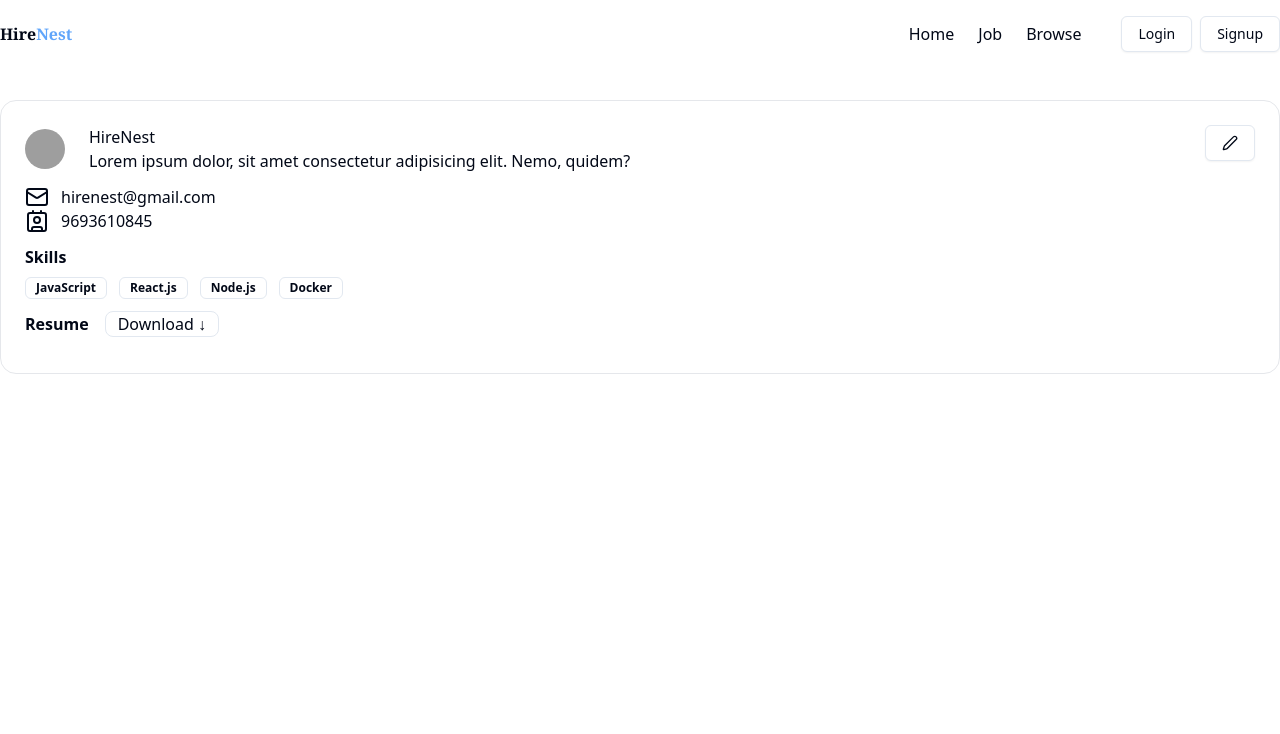
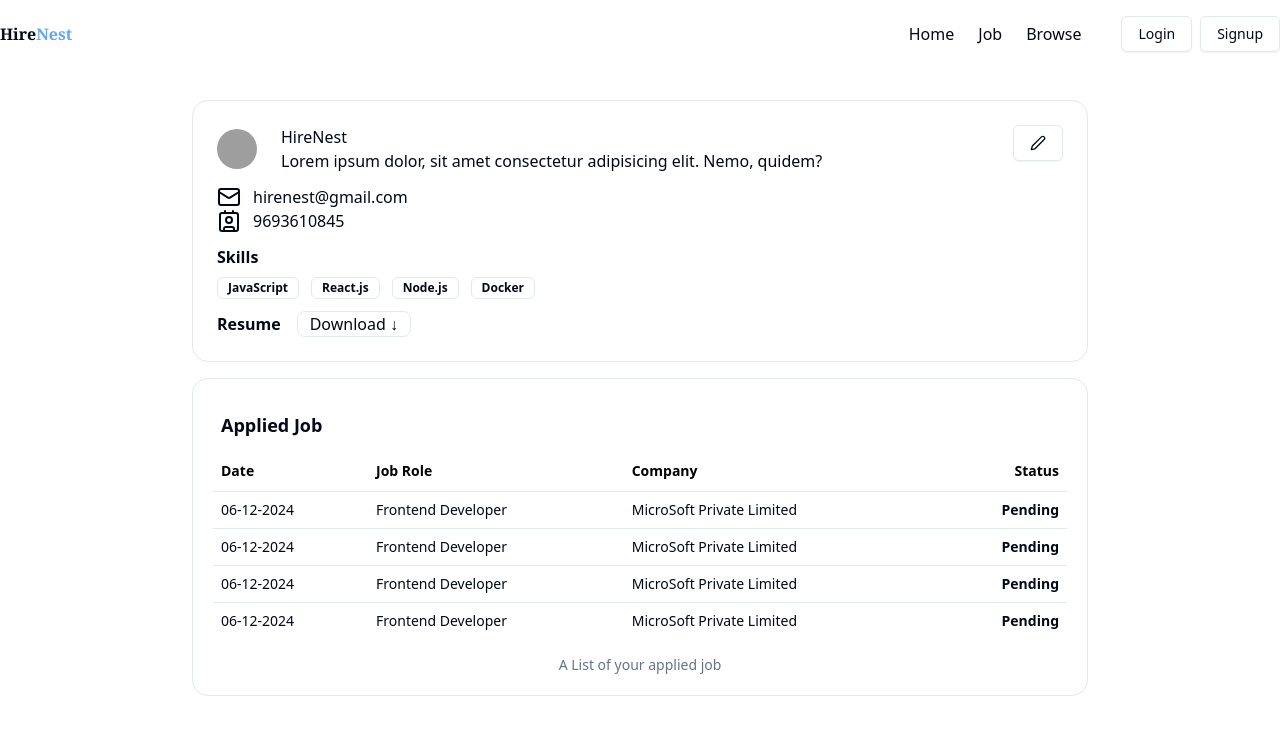
Before and after one commit to sidhantrajput1/HireNest, a React (Vite) app in the folder frontend/: page /profile in a window 1280 px wide. Shown: the top 734 px of the page. Built offline with nearby package versions, Linux system fonts and the light colour scheme; grey boxes are pictures that could not be loaded.

Commit message:
applied job table

```diff
--- /dev/null
+++ b/frontend/src/components/AppliedJobTable.jsx
@@ -0,0 +1,41 @@
+import {
+  Table,
+  TableBody,
+  TableCaption,
+  TableCell,
+  TableHead,
+  TableHeader,
+  TableRow,
+} from "./ui/table";
+
+function AppliedJobTable() {
+  return (
+    <div>
+      <Table>
+        <TableCaption>A List of your applied job</TableCaption>
+        <TableHeader>
+          <TableRow>
+            <TableHead className="font-bold text-black">Date</TableHead>
+            <TableHead className="font-bold text-black">Job Role</TableHead>
+            <TableHead className="font-bold text-black">Company</TableHead>
+            <TableHead className="text-right font-bold text-black">Status</TableHead>
+          </TableRow>
+        </TableHeader>
+        <TableBody>
+            {
+                [1, 2, 3, 4].map((item, idx) => (
+                    <TableRow key={idx}>
+                        <TableCell>06-12-2024</TableCell>
+                        <TableCell>Frontend Developer</TableCell>
+                        <TableCell>MicroSoft Private Limited</TableCell>
+                        <TableCell className="text-right font-bold">Pending</TableCell>
+                    </TableRow>
+                ))
+            }
+        </TableBody>
+      </Table>
+    </div>
+  );
+}
+
+export default AppliedJobTable;
--- a/frontend/src/components/Profile.jsx
+++ b/frontend/src/components/Profile.jsx
@@ -3,15 +3,16 @@ import { NavBar } from "./shared/NavBar";
 import { Avatar, AvatarImage } from "./ui/avatar";
 import { Button } from "./ui/button";
 import { Badge } from "./ui/badge";
+import AppliedJobTable from "./AppliedJobTable";
 
 const skills = ["JavaScript", " React.js", "Node.js", "Docker"];
 
 function Profile() {
-  const isResume = true
+  const isResume = true;
   return (
     <>
       <NavBar />
-      <div className="max-w-7xl mx-auto bg-white border border-gray-200 p-6 mt-12 rounded-2xl">
+      <div className="max-w-4xl mx-auto bg-white border border-gray-200 p-6 mt-12 rounded-2xl">
         <div className="flex flex-col gap-3 justify-center">
           <div className="flex justify-between">
             <div className="flex gap-6 items-center">
@@ -24,8 +25,8 @@ function Profile() {
               <div>
                 <h1>HireNest</h1>
                 <p>
-                Lorem ipsum dolor, sit amet consectetur adipisicing elit. Nemo,
-                quidem?
+                  Lorem ipsum dolor, sit amet consectetur adipisicing elit.
+                  Nemo, quidem?
                 </p>
               </div>
             </div>
@@ -56,14 +57,24 @@ function Profile() {
           </div>
           <div className="flex gap-4 items-center">
             <h2 className="font-bold">Resume</h2>
-          {
-            isResume ? <a className="font-normal px-3 py-1/5 border rounded-lg " target="blank" href="https://github.com/sidhantrajput1">Download <span>&darr;</span></a> : "Provde your resume"
-          }
-        </div>
-        <div className="">
-          {}
+            {isResume ? (
+              <a
+                className="font-normal px-3 py-1/5 border rounded-lg "
+                target="blank"
+                href="https://github.com/sidhantrajput1"
+              >
+                Download <span>&darr;</span>
+              </a>
+            ) : (
+              "Provde your resume"
+            )}
           </div>
         </div>
+      </div>
+      <div className="max-w-4xl mx-auto bg-white border rounded-2xl mt-4 p-5 ">
+        <h1 className="font-bold pl-2 my-3 text-lg">Applied Job</h1>
+
+        <AppliedJobTable />
       </div>
     </>
   );
--- /dev/null
+++ b/frontend/src/components/ui/table.jsx
@@ -0,0 +1,86 @@
+import * as React from "react"
+
+import { cn } from "@/lib/utils"
+
+const Table = React.forwardRef(({ className, ...props }, ref) => (
+  <div className="relative w-full overflow-auto">
+    <table
+      ref={ref}
+      className={cn("w-full caption-bottom text-sm", className)}
+      {...props} />
+  </div>
+))
+Table.displayName = "Table"
+
+const TableHeader = React.forwardRef(({ className, ...props }, ref) => (
+  <thead ref={ref} className={cn("[&_tr]:border-b", className)} {...props} />
+))
+TableHeader.displayName = "TableHeader"
+
+const TableBody = React.forwardRef(({ className, ...props }, ref) => (
+  <tbody
+    ref={ref}
+    className={cn("[&_tr:last-child]:border-0", className)}
+    {...props} />
+))
+TableBody.displayName = "TableBody"
+
+const TableFooter = React.forwardRef(({ className, ...props }, ref) => (
+  <tfoot
+    ref={ref}
+    className={cn("border-t bg-muted/50 font-medium [&>tr]:last:border-b-0", className)}
+    {...props} />
+))
+TableFooter.displayName = "TableFooter"
+
+const TableRow = React.forwardRef(({ className, ...props }, ref) => (
+  <tr
+    ref={ref}
+    className={cn(
+      "border-b transition-colors hover:bg-muted/50 data-[state=selected]:bg-muted",
+      className
+    )}
+    {...props} />
+))
+TableRow.displayName = "TableRow"
+
+const TableHead = React.forwardRef(({ className, ...props }, ref) => (
+  <th
+    ref={ref}
+    className={cn(
+      "h-10 px-2 text-left align-middle font-medium text-muted-foreground [&:has([role=checkbox])]:pr-0 [&>[role=checkbox]]:translate-y-[2px]",
+      className
+    )}
+    {...props} />
+))
+TableHead.displayName = "TableHead"
+
+const TableCell = React.forwardRef(({ className, ...props }, ref) => (
+  <td
+    ref={ref}
+    className={cn(
+      "p-2 align-middle [&:has([role=checkbox])]:pr-0 [&>[role=checkbox]]:translate-y-[2px]",
+      className
+    )}
+    {...props} />
+))
+TableCell.displayName = "TableCell"
+
+const TableCaption = React.forwardRef(({ className, ...props }, ref) => (
+  <caption
+    ref={ref}
+    className={cn("mt-4 text-sm text-muted-foreground", className)}
+    {...props} />
+))
+TableCaption.displayName = "TableCaption"
+
+export {
+  Table,
+  TableHeader,
+  TableBody,
+  TableFooter,
+  TableHead,
+  TableRow,
+  TableCell,
+  TableCaption,
+}
```
Lines whose indentation alone changed are shown as unchanged.
